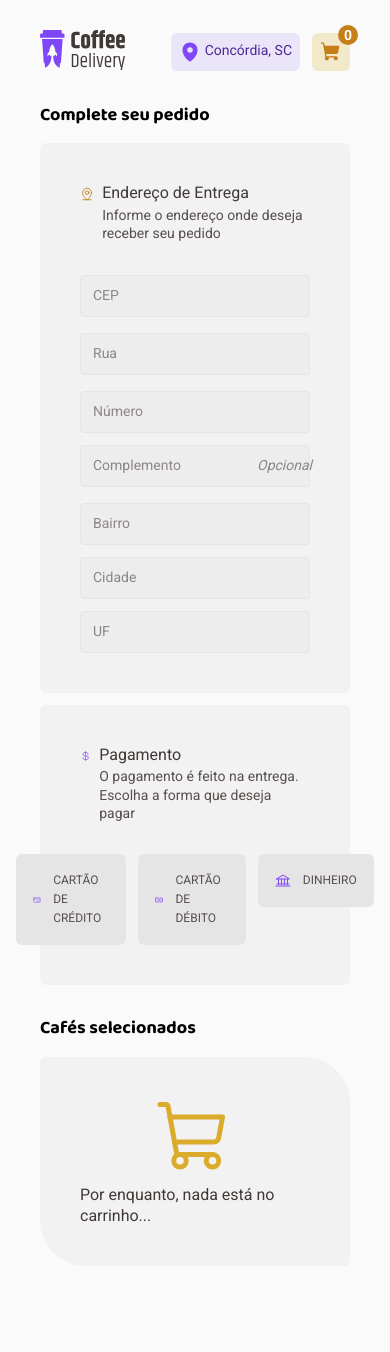
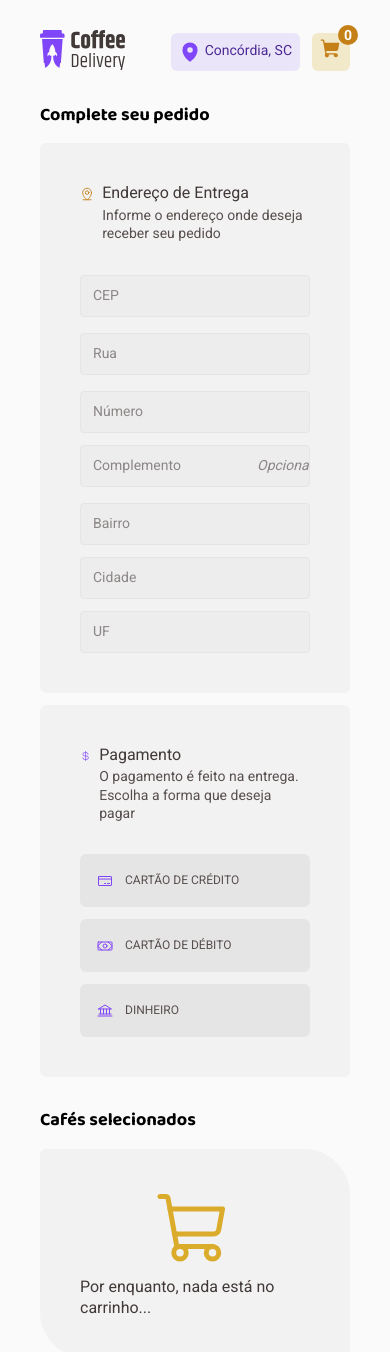
Before and after one commit to o-igor-trentini/ignite-coffee-delivery, a React (Vite) app: page /checkout in a window 390 px wide. Shown: the top 1352 px of the page. Before the commit the page ends 1266 px from the top, so only its background shows below. Built offline with nearby package versions, Linux system fonts and the light colour scheme.

Commit message:
feat: Responsividade tela de checkout

```diff
--- a/src/components/ui/Button/index.module.css
+++ b/src/components/ui/Button/index.module.css
@@ -49,6 +49,8 @@
 }
 
 .buttonIcon {
+    display: unset !important;
+
     display: flex;
     justify-content: center;
     align-items: center;
@@ -94,3 +96,9 @@
     font-size: 0.875rem;
     font-weight: bold;
 }
+
+@media screen and (max-width: 576px) {
+    .buttonDelete span {
+        display: none;
+    }
+}
--- a/src/components/ui/Input/index.module.css
+++ b/src/components/ui/Input/index.module.css
@@ -10,7 +10,9 @@
 
     border-radius: 4px;
     border: 1px solid var(--base-button);
-    background: var(--base-input) ;
+    background: var(--base-input);
+
+    overflow: hidden;
 }
 
 .inputContainerFocused {
--- a/src/components/ui/Radio/index.module.css
+++ b/src/components/ui/Radio/index.module.css
@@ -46,3 +46,25 @@
     border-color: var(--purple);
     color: var(--base-text);
 }
+
+.radioGroupContainer {
+    width: 100%;
+
+    display: flex;
+    justify-content: center;
+    align-items: center;
+    flex-direction: row;
+    gap: 12px;
+}
+
+@media screen and (max-width: 576px) {
+    .radioGroupContainer {
+        width: 100%;
+
+        display: flex;
+        justify-content: center;
+        align-items: center;
+        flex-direction: column;
+        gap: 12px;
+    }
+}
--- a/src/components/ui/Radio/index.tsx
+++ b/src/components/ui/Radio/index.tsx
@@ -47,7 +47,7 @@ interface RadioGroupProps extends Omit<RadioBaseProps, 'label' | 'value' | 'icon
 
 const Group: FC<RadioGroupProps> = ({ values, name, block, required, id }) => {
     return (
-        <>
+        <div className={styles.radioGroupContainer}>
             {values.map((item) => (
                 <Default
                     key={item.value}
@@ -60,7 +60,7 @@ const Group: FC<RadioGroupProps> = ({ values, name, block, required, id }) => {
                     required={required}
                 />
             ))}
-        </>
+        </div>
     );
 };
 
--- a/src/pages/Checkout/components/CartCard/index.module.css
+++ b/src/pages/Checkout/components/CartCard/index.module.css
@@ -5,6 +5,8 @@
     justify-content: center;
     align-items: flex-start;
     flex-direction: column;
+
+    overflow-x: scroll;
 }
 
 .cartItem {
@@ -81,3 +83,10 @@
     justify-content: space-between;
     align-items: center;
 }
+
+@media screen and (max-width: 576px) {
+    .cartItem {
+        flex-direction: column;
+        gap: 12px;
+    }
+}
```
